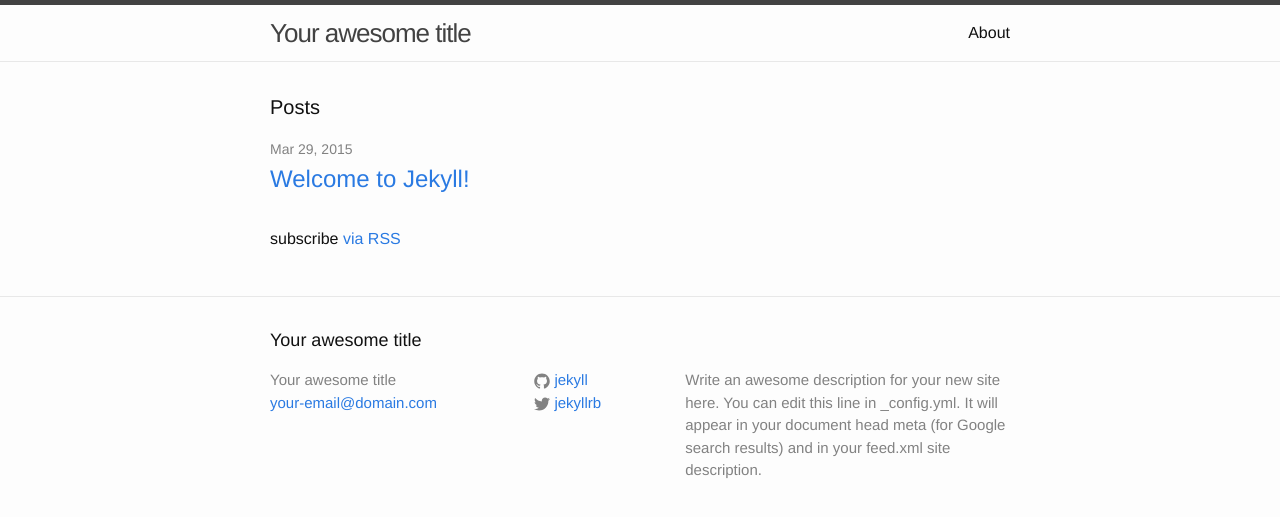
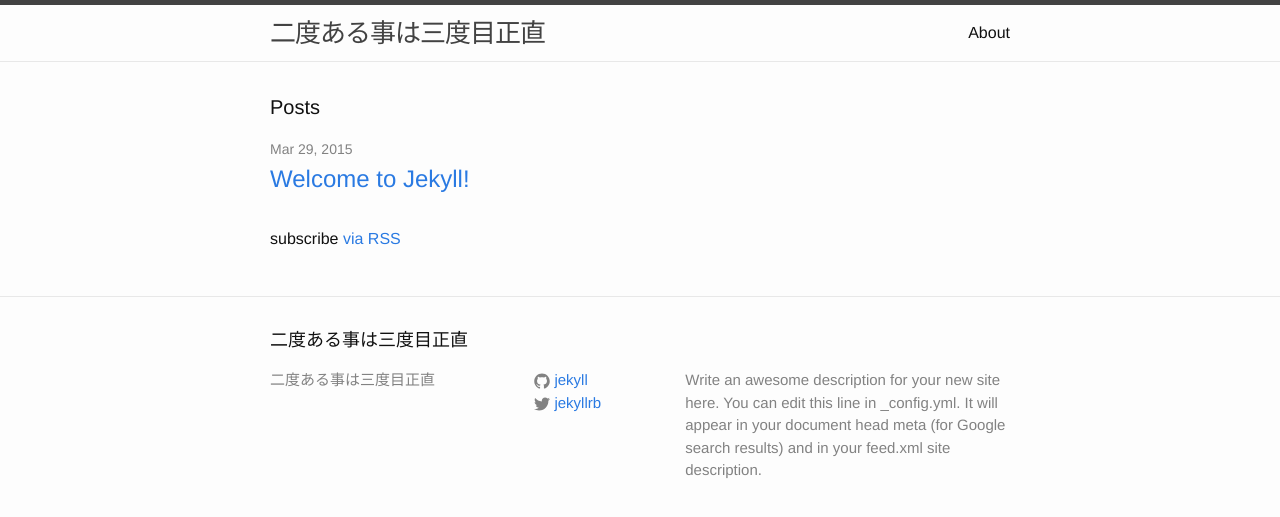
Before and after one commit to ytk/ytk.github.io, a Jekyll site: the page built from index.html, in a window 1280 px wide. Shown: the top 517 px of the page. Built offline with Jekyll 4.4.1, drawn with Linux system fonts in a browser that asks for light colours.

Commit message:
update config

```diff
--- a/_config.yml
+++ b/_config.yml
@@ -1,12 +1,12 @@
 # Site settings
-title: Your awesome title
-email: your-email@domain.com
+title: 二度ある事は三度目正直
+#email: your-email@domain.com
 description: > # this means to ignore newlines until "baseurl:"
   Write an awesome description for your new site here. You can edit this
   line in _config.yml. It will appear in your document head meta (for
   Google search results) and in your feed.xml site description.
 baseurl: "" # the subpath of your site, e.g. /blog/
-url: "http://yourdomain.com" # the base hostname & protocol for your site
+url: "https://ytk.github.io/" # the base hostname & protocol for your site
 twitter_username: jekyllrb
 github_username:  jekyll
 
```
